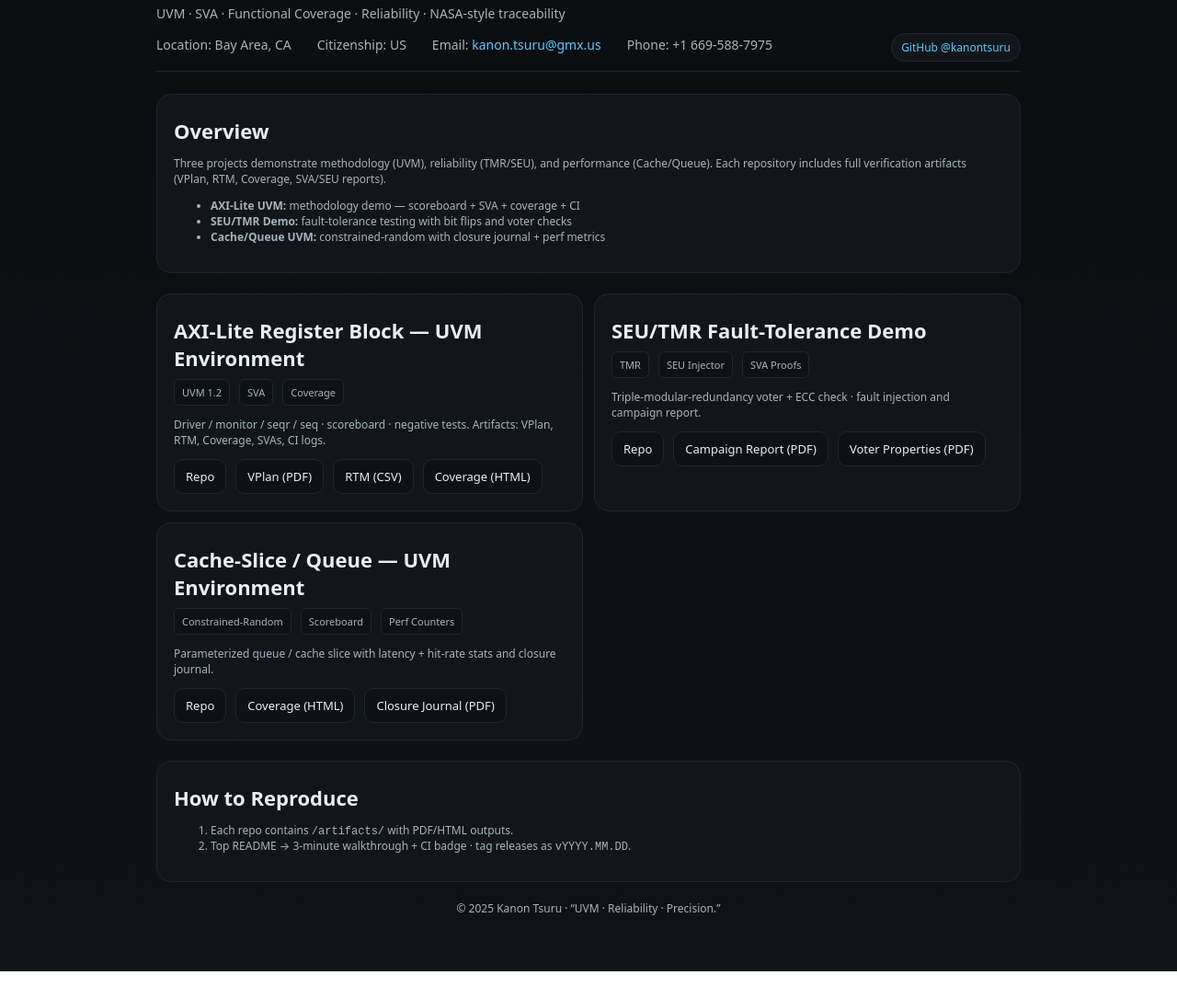
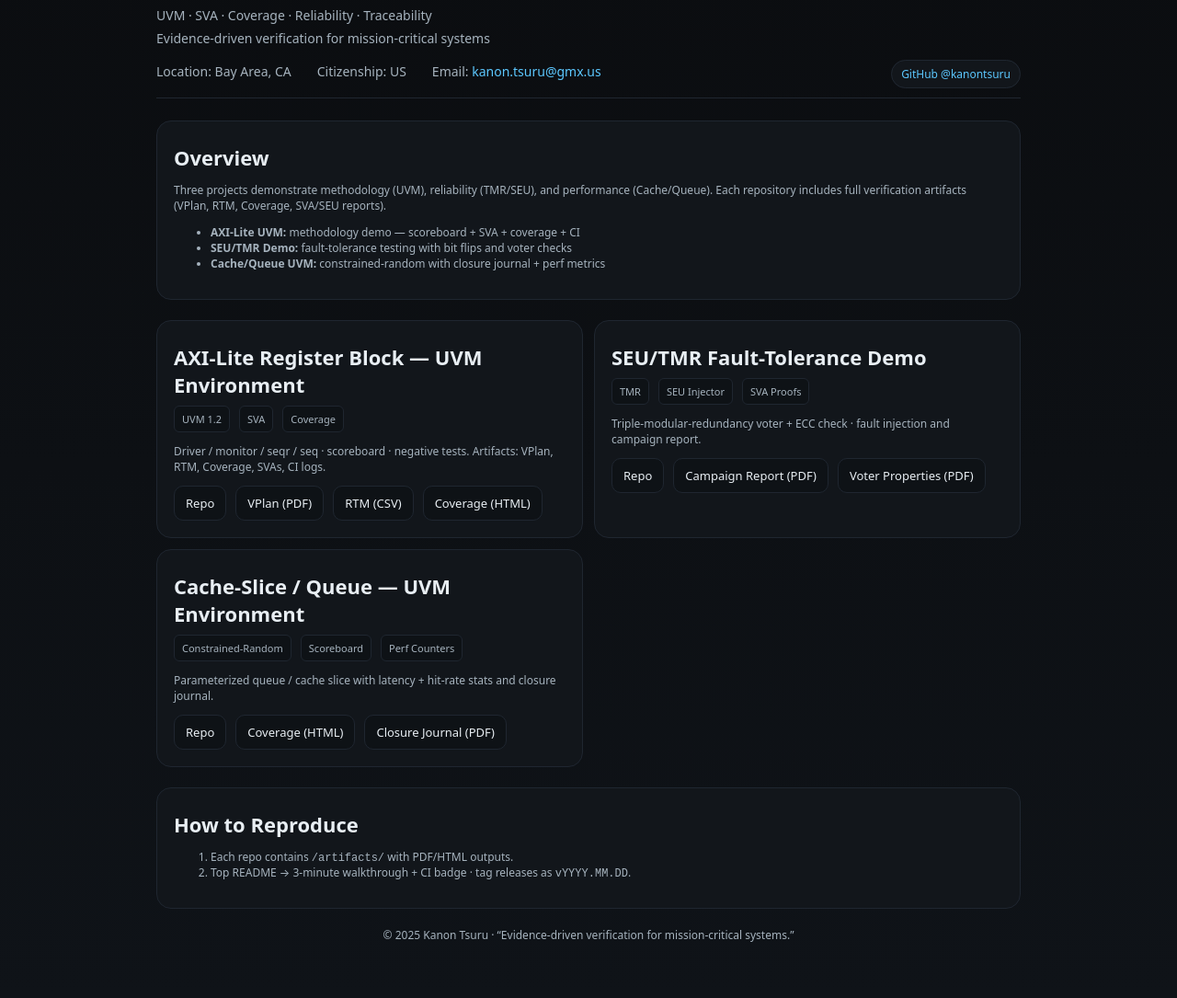
Before and after one commit to kanontsuru/kanon-portfolio, a plain HTML site: page index.html in a window 1280 px wide. Shown: the part 76-1161 px from the top of the page at 92% size. Before the commit the page ends 1132 px from the top, so only its background shows below. Drawn offline with Linux system fonts and the light colour scheme.

Commit message:
Update index.html

```diff
--- a/index.html
+++ b/index.html
@@ -27,7 +27,7 @@
     h1{margin:0;font-size:clamp(24px,2.6vw,34px);}
     .tagline{color:var(--muted);font-size:14px;margin-top:6px;line-height:1.5;}
     .info{
-      margin-top:12px;color:var(--muted);
+      margin-top:14px;color:var(--muted);
       font-size:14px;display:flex;flex-wrap:wrap;
       gap:10px 28px;line-height:1.7;
     }
@@ -66,15 +66,18 @@
     <header>
       <div>
         <h1>Kanon Tsuru — Verification Portfolio</h1>
-        <div class="tagline">
-          UVM · SVA · Functional Coverage · Reliability · NASA-style traceability
+
+        <div class="tagline" style="margin-top:8px;">
+          UVM · SVA · Coverage · Reliability · Traceability
+        </div>
+        <div class="tagline" style="margin-top:4px;">
+          Evidence-driven verification for mission-critical systems
         </div>
 
         <div class="info">
           <span class="info-item">Location: Bay Area, CA</span>
           <span class="info-item">Citizenship: US</span>
           <span class="info-item">Email: <a href="mailto:kanon.tsuru@gmx.us">kanon.tsuru@gmx.us</a></span>
-          <span class="info-item">Phone: +1&nbsp;669-588-7975</span>
         </div>
       </div>
 
@@ -158,15 +161,13 @@
         <h2>How to Reproduce</h2>
         <ol class="small">
           <li>Each repo contains <code>/artifacts/</code> with PDF/HTML outputs.</li>
-          <li>
-            Top README → 3-minute walkthrough + CI badge · tag releases as <code>vYYYY.MM.DD</code>.
-          </li>
+          <li>Top README → 3-minute walkthrough + CI badge · tag releases as <code>vYYYY.MM.DD</code>.</li>
         </ol>
       </section>
     </main>
 
     <footer class="small" style="text-align:center;margin-top:20px;color:#a6b3be;">
-      © <span id="y"></span> Kanon Tsuru · “UVM · Reliability · Precision.”
+      © <span id="y"></span> Kanon Tsuru · “Evidence-driven verification for mission-critical systems.”
     </footer>
   </div>
   <script>
```
